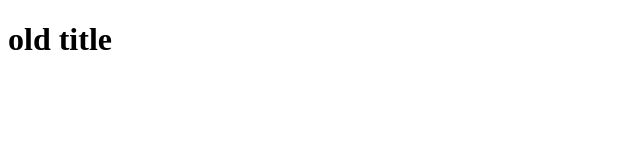
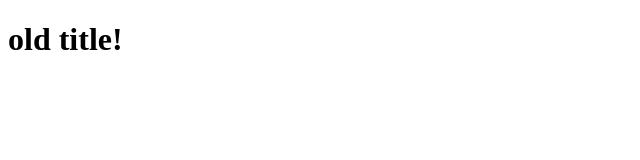
Before and after one commit to marianne-durumi/background-generator, a plain HTML site: page index.html in a window 1280 px wide. Shown: the full height of the page, 0-640 px from the left. Drawn offline with Linux system fonts and the light colour scheme.

Commit message:
added exclamation mark

```diff
--- a/index.html
+++ b/index.html
@@ -6,6 +6,6 @@
     <title>COOL Generator</title>
 </head>
 <body>
-    <h1>old title</h1>
+    <h1>old title!</h1>
 </body>
 </html>
```
